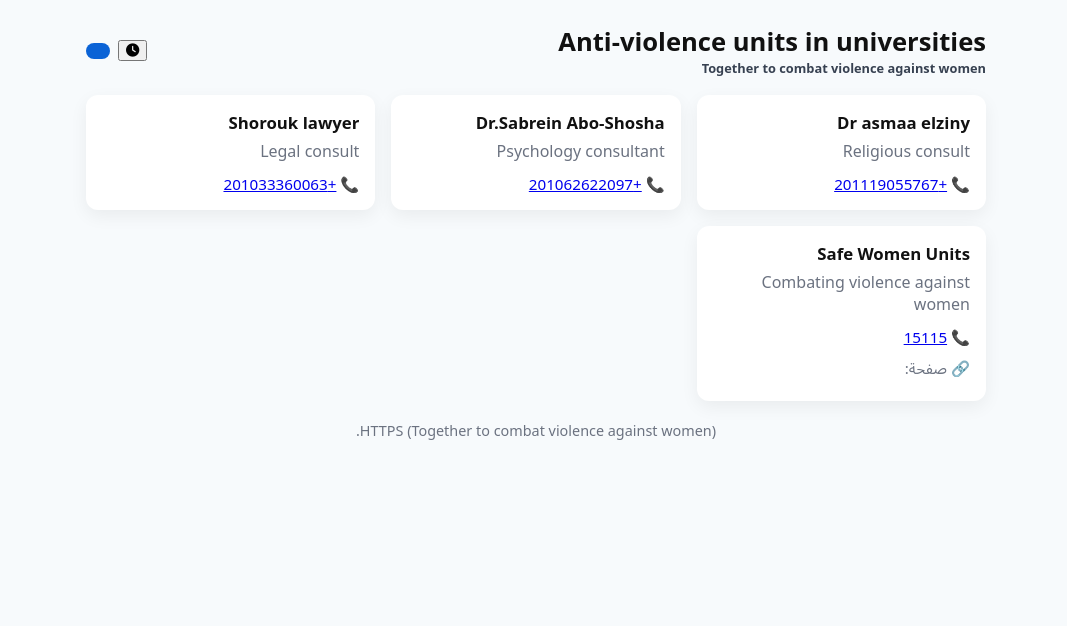
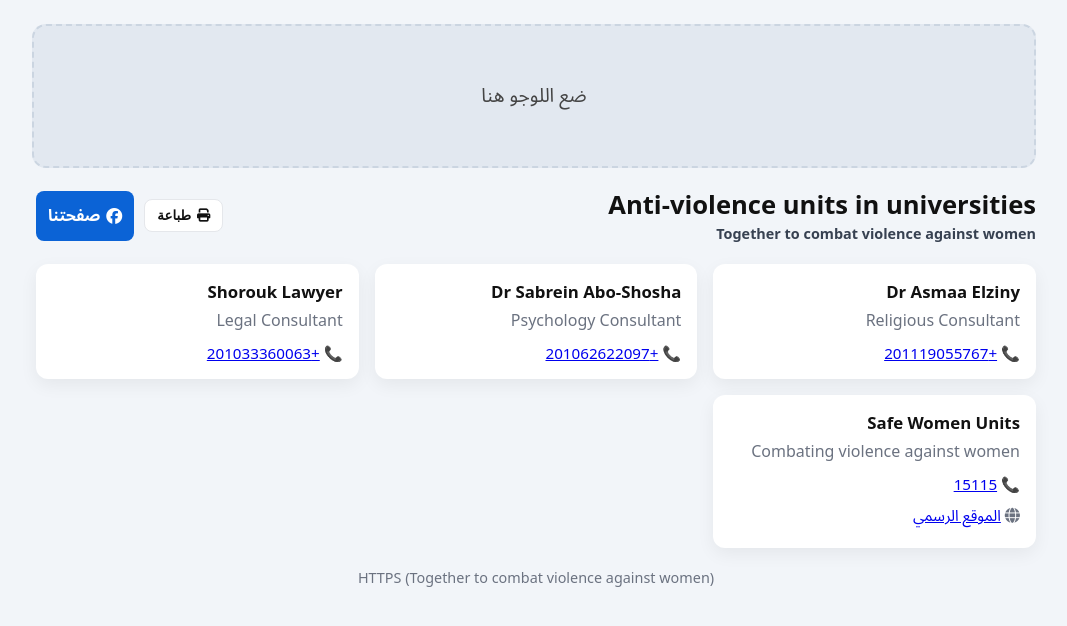
Before and after one commit to Omrleda/women-project, a plain HTML site: page index.html in a window 1280 px wide. Shown: the whole page, without its empty margins (104-1171 px from the left). Drawn offline with Linux system fonts and the light colour scheme.

Commit message:
Update index.html

```diff
--- a/index.html
+++ b/index.html
@@ -19,94 +19,122 @@
 <head>
   <meta charset="utf-8">
   <meta name="viewport" content="width=device-width,initial-scale=1">
-  <title></title>
+  <title>Anti‑Violence Units</title>
   <style>
-    :root{--bg:#f7fafc;--card:#ffffff;--accent:#0b63d6;--muted:#6b7280}
-    body{font-family:system-ui,-apple-system,"Segoe UI",Roboto,"Noto Sans Arabic",sans-serif;background:var(--bg);margin:0;padding:24px;color:#111}
-    .container{max-width:900px;margin:0 auto}
-    header{display:flex;align-items:center;justify-content:space-between;gap:16px}
-    h1{font-size:1.6rem;margin:0}
-    p.lead{margin:6px 0 18px;color:var(--muted)}
-    .grid{display:grid;grid-template-columns:repeat(auto-fit,minmax(260px,1fr));gap:16px}
+    :root{
+      --bg:#f2f5f9;
+      --card:#ffffff;
+      --accent:#0b63d6;
+      --muted:#6b7280;
+    }
+    body{
+      font-family:system-ui,-apple-system,"Segoe UI",Roboto,"Noto Sans Arabic",sans-serif;
+      background:var(--bg);
+      margin:0;padding:24px;color:#111;
+    }
+    .container{max-width:1000px;margin:0 auto}
+
+    /* Logo area */
+    .logo-area{
+      width:100%;height:140px;
+      border-radius:14px;
+      background:#e2e8f0;
+      display:flex;
+      align-items:center;
+      justify-content:center;
+      margin-bottom:20px;
+      font-size:1.2rem;
+      color:#444;
+      border:2px dashed #cbd5e1;
+    }
+
+    header{display:flex;align-items:center;justify-content:space-between;gap:16px;flex-wrap:wrap}
+    h1{font-size:1.6rem;margin:0;line-height:1.3}
+
+    .subtitle{font-size:0.9rem;color:#374151;margin-top:4px}
+
+    .actions{display:flex;gap:10px;align-items:center}
+    button, a.btn{
+      padding:8px 12px;border-radius:8px;text-decoration:none;font-weight:600;
+      background:#fff;border:1px solid #e5e7eb;color:#111;cursor:pointer;
+      display:flex;align-items:center;gap:6px
+    }
+    a.primary{background:var(--accent);color:#fff;border:none}
+
+    .grid{display:grid;grid-template-columns:repeat(auto-fit,minmax(260px,1fr));gap:16px;margin-top:20px}
     .card{background:var(--card);border-radius:12px;padding:16px;box-shadow:0 6px 18px rgba(12,16,23,0.06)}
     .name{font-weight:700;font-size:1.05rem}
     .title{color:var(--muted);margin-top:6px}
     .contact{margin-top:12px;display:flex;flex-direction:column;gap:6px}
-    a.btn{display:inline-block;padding:8px 12px;border-radius:8px;text-decoration:none;font-weight:600}
-    a.primary{background:var(--accent);color:#fff}
-    a.ghost{border:1px solid #e5e7eb;color:var(--accent)}
     .small{font-size:0.95rem;color:var(--muted)}
+
     footer{margin-top:20px;text-align:center;color:var(--muted);font-size:0.9rem}
-    .actions{display:flex;gap:8px;align-items:center}
-    @media (max-width:420px){body{padding:12px}h1{font-size:1.2rem}}
+
+    @media(max-width:480px){body{padding:12px}h1{font-size:1.3rem}}
   </style>
+  <script src="https://kit.fontawesome.com/a076d05399.js" crossorigin="anonymous"></script>
 </head>
-  <script src="https://kit.fontawesome.com/a076d05399.js" crossorigin="anonymous"></script>
 <body>
   <div class="container">
+
+    <!-- Logo Area -->
+    <div class="logo-area">ضع اللوجو هنا</div>
+
     <header>
       <div>
-        <h1>Anti-violence units in universities
-          <div style="font-size:0.8rem;color:#374151">Together to combat violence against women</div>
+        <h1>
+          Anti-violence units in universities
+          <div class="subtitle">Together to combat violence against women</div>
         </h1>
       </div>
+
       <div class="actions">
-        <button onclick="window.print()" class="btn"><i class="fas fa-clock"></i></button>
-        <a href="https://www.facebook.com/profile.php?id=61575322980494&locale=ar_AR" class="btn primary"> </a>
+        <button onclick="window.print()"><i class="fas fa-print"></i> طباعة</button>
+        <a href="https://www.facebook.com/profile.php?id=61575322980494&locale=ar_AR" class="btn primary">
+          <i class="fab fa-facebook"></i> صفحتنا
+        </a>
       </div>
     </header>
 
-    <p class="lead"></p>
+    <section class="grid">
 
-    <section class="grid">
-      <!-- Doctor 1 -->
       <article class="card">
-        <div class="name">Dr asmaa elziny</div>
-        <div class="title">Religious consult</div>
+        <div class="name">Dr Asmaa Elziny</div>
+        <div class="title">Religious Consultant</div>
         <div class="contact">
-        <!-- <div class="small">📧 <a href="mailto:{{DR1_EMAIL}}">{{DR1_EMAIL}}</a></div> -->
           <div class="small">📞 <a href="tel:+201119055767">+201119055767</a></div>
-        <!--  <div class="small">🔗 صفحة: <a href="{{DR1_PAGE}}" target="_blank" rel="noopener noreferrer">عرض الصفحة</a></div>-->
         </div>
       </article>
 
-      <!-- Doctor 2 -->
       <article class="card">
-        <div class="name">Dr.Sabrein Abo-Shosha</div>
-        <div class="title">Psychology consultant</div>
+        <div class="name">Dr Sabrein Abo‑Shosha</div>
+        <div class="title">Psychology Consultant</div>
         <div class="contact">
-         <!-- <div class="small">📧 <a href="mailto:{{DR2_EMAIL}}">{{DR2_EMAIL}}</a></div>-->
-          <div class="small">📞 <a href="tel:{{DR2_PHONE}}">+201062622097</a></div>
-        <!--  <div class="small">🔗 صفحة: <a href="{{DR2_PAGE}}" target="_blank" rel="noopener noreferrer">عرض الصفحة</a></div>-->
+          <div class="small">📞 <a href="tel:+201062622097">+201062622097</a></div>
         </div>
       </article>
 
-      <!-- Doctor 3 -->
       <article class="card">
-        <div class="name">Shorouk lawyer</div>
-        <div class="title">Legal consult</div>
+        <div class="name">Shorouk Lawyer</div>
+        <div class="title">Legal Consultant</div>
         <div class="contact">
-        <!--  <div class="small">📧 <a href="mailto:{{DR3_EMAIL}}">{{DR3_EMAIL}}</a></div>-->
-          <div class="small">📞 <a href="tel:{{DR3_PHONE}}">+201033360063</a></div>
-       <!--   <div class="small">🔗 صفحة: <a href="{{DR3_PAGE}}" target="_blank" rel="noopener noreferrer">عرض الصفحة</a></div>-->
+          <div class="small">📞 <a href="tel:+201033360063">+201033360063</a></div>
         </div>
       </article>
 
-      <!-- Doctor 4 -->
       <article class="card">
         <div class="name">Safe Women Units</div>
         <div class="title">Combating violence against women</div>
         <div class="contact">
-         <!-- <div class="small">📧 <a href="mailto:{{DR4_EMAIL}}">{{DR4_EMAIL}}</a></div>-->
-          <div class="small">📞 <a href="tel:{{DR4_PHONE}}">15115</a></div>
-          <div class="small">🔗 صفحة: <a href="https://egypt.unfpa.org/en/publications/safe-women-clinics-directory" target="_blank" rel="noopener noreferrer"></a></div>
+          <div class="small">📞 <a href="tel:15115">15115</a></div>
+          <div class="small"><i class="fas fa-globe"></i> <a href="https://egypt.unfpa.org/en/publications/safe-women-clinics-directory" target="_blank">الموقع الرسمي</a></div>
         </div>
       </article>
 
     </section>
 
     <footer>
-       HTTPS (Together to combat violence against women).
+      HTTPS (Together to combat violence against women)
     </footer>
 
   </div>
```
